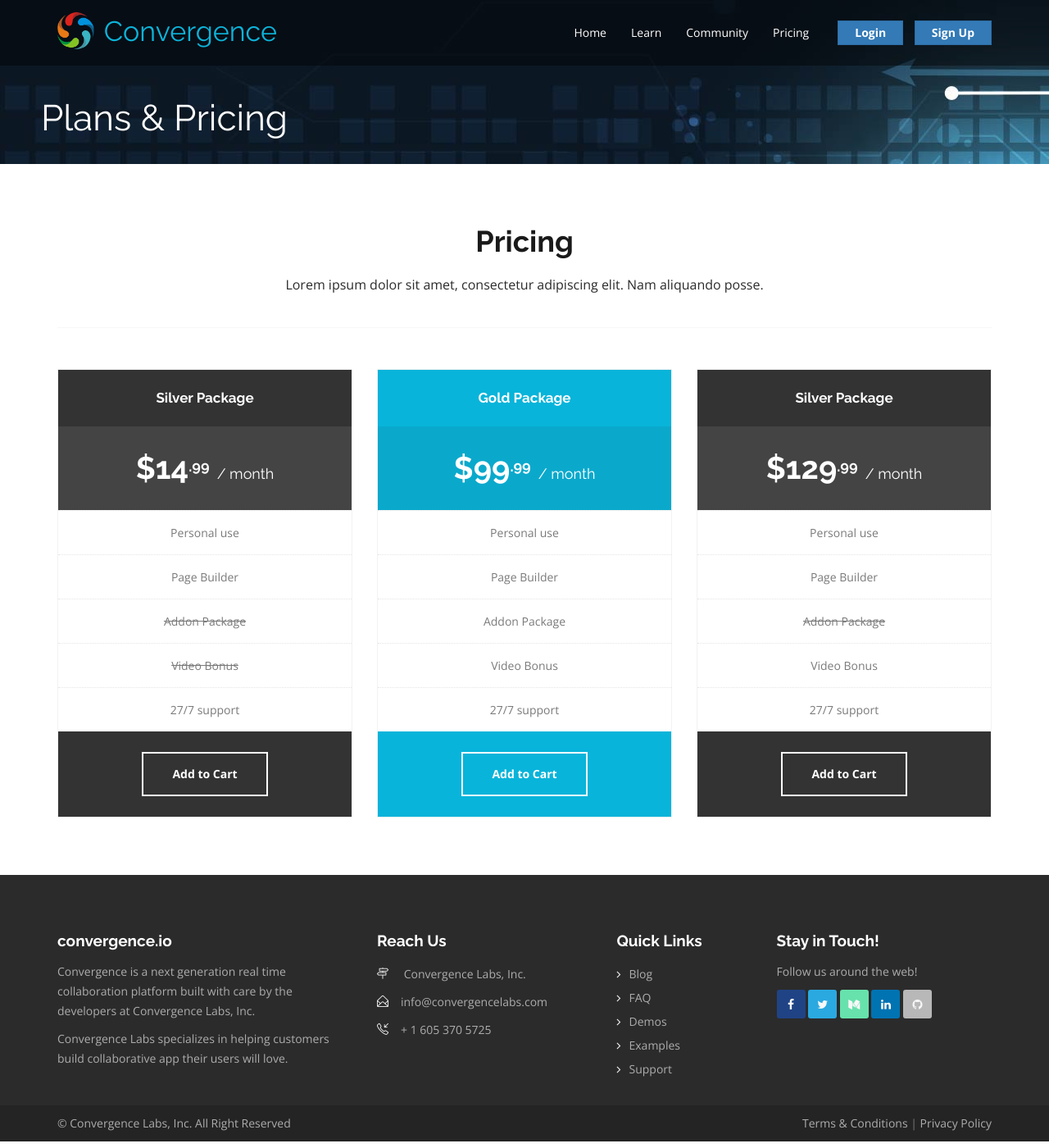
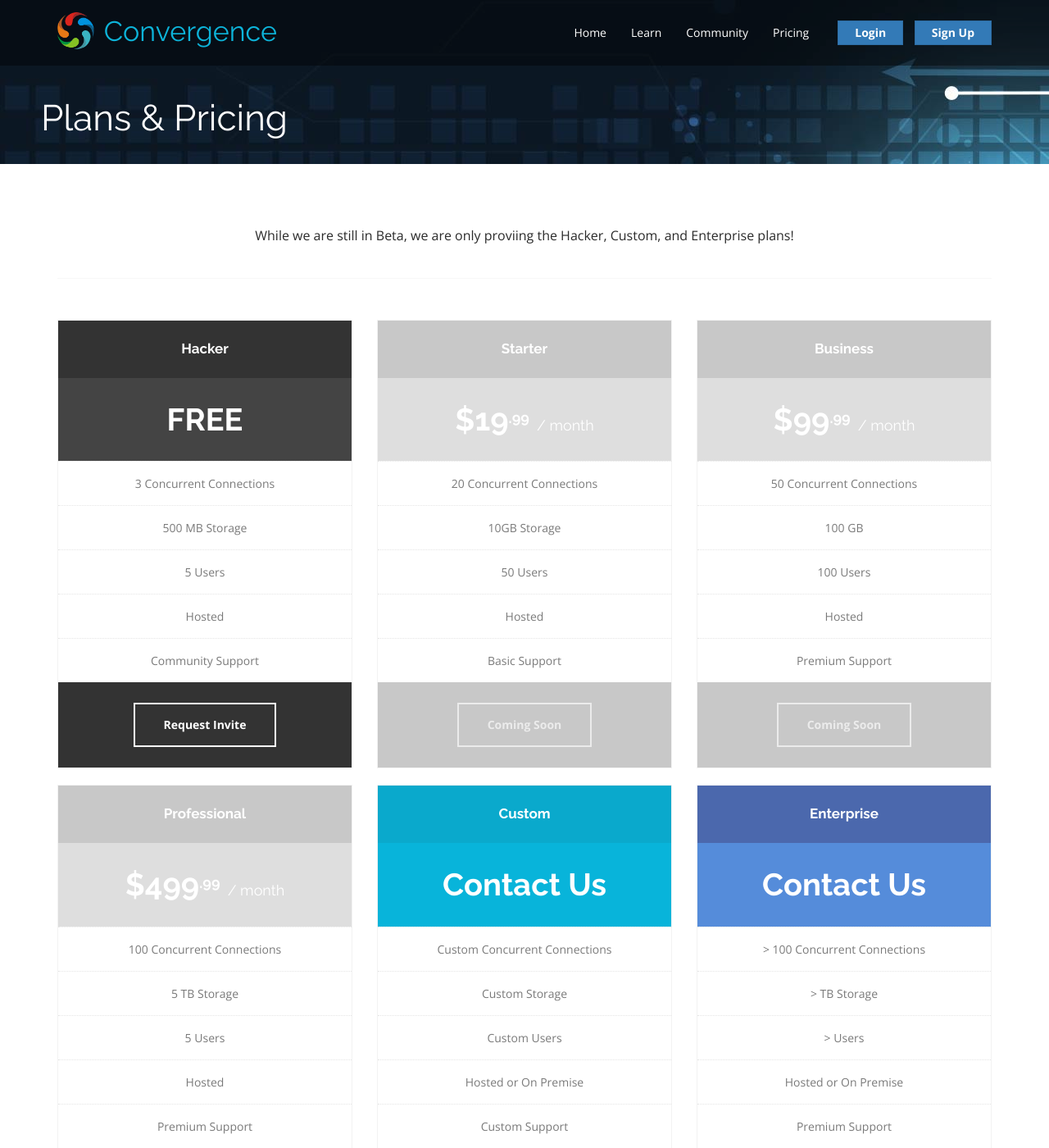
Before and after one commit to convergencelabs/convergence-io, a Jekyll site: the page built from pages/pricing.html, in a window 1280 px wide and 1400 px high. Shown: the whole window at 82% size. Built offline with Jekyll 4.4.1, drawn with Linux system fonts in a browser that asks for light colours; some of the changed text lies outside the part shown.

Commit message:
Updated the pricing info.

```diff
--- a/_sass/pricing.scss
+++ b/_sass/pricing.scss
@@ -65,13 +65,38 @@
 }
 
 .popular .panel-heading {
+  background: #0AA9CC;
+}
+
+.popular .panel-body {
   background: #08b4da;
 }
 
-.popular .panel-body {
+.popular .panel-footer {
   background: #0AA9CC;
 }
 
-.popular .panel-footer {
-  background: #08b4da;
+
+.coming .panel-heading {
+  background: #c8c8c8;
 }
+
+.coming .panel-body {
+  background: #dedede;
+}
+
+.coming .panel-footer {
+  background: #c8c8c8;
+}
+
+.enterprise .panel-heading {
+  background: #4b68ad;
+}
+
+.enterprise .panel-body {
+  background: #558cda;
+}
+
+.enterprise .panel-footer {
+  background: #4b68ad;
+}
--- a/pages/faq.html
+++ b/pages/faq.html
@@ -4,8 +4,9 @@ permalink: /faq/
 layout: page
 ---
 <div class="mw800">
-  <h4>We get asked a lot of questions. You might find the answer to yours below!</h4>
-  <br/>
+  <div class="headline">
+    <p>We get asked a lot of questions. You might find the answer to yours below!</p>
+  </div>
 
   <div class="faq-groups" id="faqs">
   {% for group in site.data.faqs %}
--- a/pages/pricing.html
+++ b/pages/pricing.html
@@ -4,14 +4,12 @@ permalink: /plans/
 layout: page
 ---
 
-<!-- Pricing -->
 <section id="pricing" class="section">
   <div class="container">
     <div class="row">
       <div class="col-lg-12">
         <div class="headline">
-          <h2>Pricing</h2>
-          <p>Lorem ipsum dolor sit amet, consectetur adipiscing elit. Nam aliquando posse.</p>
+          <p>While we are still in Beta, we are only proviing the Hacker, Custom, and Enterprise plans!</p>
         </div>
       </div>
     </div>
@@ -19,60 +17,122 @@ layout: page
       <div class="col-md-4 col-sm-4">
         <div class="panel price-plan">
           <div class="panel-heading">
-            <h4>Silver Package</h4><!-- Package Title -->
+            <h4>Hacker</h4><!-- Package Title -->
           </div>
           <div class="panel-body">
-            <h3>$14<sup>.99</sup> <span>/ month</span></h3><!-- Price -->
+            <h3>FREE</h3><!-- Price -->
           </div>
           <ul class="list-group"><!-- Package Features -->
-            <li class="list-group-item">Personal use</li>
-            <li class="list-group-item">Page Builder</li>
-            <li class="list-group-item"><del>Addon Package</del></li>
-            <li class="list-group-item"><del>Video Bonus</del></li>
-            <li class="list-group-item">27/7 support</li>
+            <li class="list-group-item">3 Concurrent Connections</li>
+            <li class="list-group-item">500 MB Storage</li>
+            <li class="list-group-item">5 Users</li>
+            <li class="list-group-item">Hosted</li>
+            <li class="list-group-item">Community Support</li>
           </ul><!-- End Package Features -->
           <div class="panel-footer text-center">
-            <a href="#" class="btn btn-transparent btn-price">Add to Cart</a><!-- Package Button -->
+            <a href="#" class="btn btn-transparent btn-price">Request Invite</a><!-- Package Button -->
+          </div>
+        </div>
+      </div>
+      <div class="col-md-4 col-sm-4">
+        <div class="panel price-plan coming">
+          <div class="panel-heading">
+            <h4>Starter</h4><!-- Package Title -->
+          </div>
+          <div class="panel-body">
+            <h3>$19<sup>.99</sup> <span>/ month</span></h3><!-- Price -->
+          </div>
+          <ul class="list-group">
+            <li class="list-group-item">20 Concurrent Connections</li>
+            <li class="list-group-item">10GB Storage</li>
+            <li class="list-group-item">50 Users</li>
+            <li class="list-group-item">Hosted</li>
+            <li class="list-group-item">Basic Support</li>
+          </ul>
+          <div class="panel-footer text-center">
+            <a class="btn btn-transparent btn-price" disabled="disabled">Coming Soon</a>
+          </div>
+        </div>
+      </div>
+      <div class="col-md-4 col-sm-4">
+        <div class="panel price-plan coming">
+          <div class="panel-heading">
+            <h4>Business</h4><!-- Package Title -->
+          </div>
+          <div class="panel-body">
+            <h3>$99<sup>.99</sup> <span>/ month</span></h3><!-- Price -->
+          </div>
+          <ul class="list-group">
+            <li class="list-group-item">50 Concurrent Connections</li>
+            <li class="list-group-item">100 GB</li>
+            <li class="list-group-item">100 Users</del></li>
+            <li class="list-group-item">Hosted</li>
+            <li class="list-group-item">Premium Support</li>
+          </ul>
+          <div class="panel-footer text-center">
+            <a class="btn btn-transparent btn-price" disabled="disabled">Coming Soon</a>
+          </div>
+        </div>
+      </div>
+    </div>
+    <div class="row">
+      <div class="col-md-4 col-sm-4">
+        <div class="panel price-plan coming">
+          <div class="panel-heading">
+            <h4>Professional</h4><!-- Package Title -->
+          </div>
+          <div class="panel-body">
+            <h3>$499<sup>.99</sup> <span>/ month</span></h3><!-- Price -->
+          </div>
+          <ul class="list-group"><!-- Package Features -->
+            <li class="list-group-item">100 Concurrent Connections</li>
+            <li class="list-group-item">5 TB Storage</li>
+            <li class="list-group-item">5 Users</li>
+            <li class="list-group-item">Hosted</li>
+            <li class="list-group-item">Premium Support</li>
+          </ul><!-- End Package Features -->
+          <div class="panel-footer text-center">
+            <a class="btn btn-transparent btn-price" disabled="disabled">Coming Soon</a>
           </div>
         </div>
       </div>
       <div class="col-md-4 col-sm-4">
         <div class="panel price-plan popular">
           <div class="panel-heading">
-            <h4>Gold Package</h4><!-- Package Title -->
+            <h4>Custom</h4><!-- Package Title -->
           </div>
           <div class="panel-body">
-            <h3>$99<sup>.99</sup> <span>/ month</span></h3><!-- Price -->
+            <h3>Contact Us</h3><!-- Price -->
           </div>
-          <ul class="list-group">
-            <li class="list-group-item">Personal use</li>
-            <li class="list-group-item">Page Builder</li>
-            <li class="list-group-item">Addon Package</li>
-            <li class="list-group-item">Video Bonus</li>
-            <li class="list-group-item">27/7 support</li>
-          </ul>
+          <ul class="list-group"><!-- Package Features -->
+            <li class="list-group-item">Custom Concurrent Connections</li>
+            <li class="list-group-item">Custom Storage</li>
+            <li class="list-group-item">Custom Users</li>
+            <li class="list-group-item">Hosted or On Premise</li>
+            <li class="list-group-item">Custom Support</li>
+          </ul><!-- End Package Features -->
           <div class="panel-footer text-center">
-            <a href="#" class="btn btn-transparent btn-price">Add to Cart</a>
+            <a class="btn btn-transparent btn-price">Contact Us</a>
           </div>
         </div>
       </div>
       <div class="col-md-4 col-sm-4">
-        <div class="panel price-plan">
+        <div class="panel price-plan enterprise">
           <div class="panel-heading">
-            <h4>Silver Package</h4><!-- Package Title -->
+            <h4>Enterprise</h4><!-- Package Title -->
           </div>
           <div class="panel-body">
-            <h3>$129<sup>.99</sup> <span>/ month</span></h3><!-- Price -->
+            <h3>Contact Us</h3><!-- Price -->
           </div>
-          <ul class="list-group">
-            <li class="list-group-item">Personal use</li>
-            <li class="list-group-item">Page Builder</li>
-            <li class="list-group-item"><del>Addon Package</del></li>
-            <li class="list-group-item">Video Bonus</li>
-            <li class="list-group-item">27/7 support</li>
-          </ul>
+          <ul class="list-group"><!-- Package Features -->
+            <li class="list-group-item">&gt; 100 Concurrent Connections</li>
+            <li class="list-group-item">&gt; TB Storage</li>
+            <li class="list-group-item">&gt; Users</li>
+            <li class="list-group-item">Hosted or On Premise</li>
+            <li class="list-group-item">Premium Support</li>
+          </ul><!-- End Package Features -->
           <div class="panel-footer text-center">
-            <a href="#" class="btn btn-transparent btn-price">Add to Cart</a>
+            <a class="btn btn-transparent btn-price">Contact Us</a>
           </div>
         </div>
       </div>
```
Also changed, not shown: _layouts/pricing.html (deleted, +0 -76 lines).
